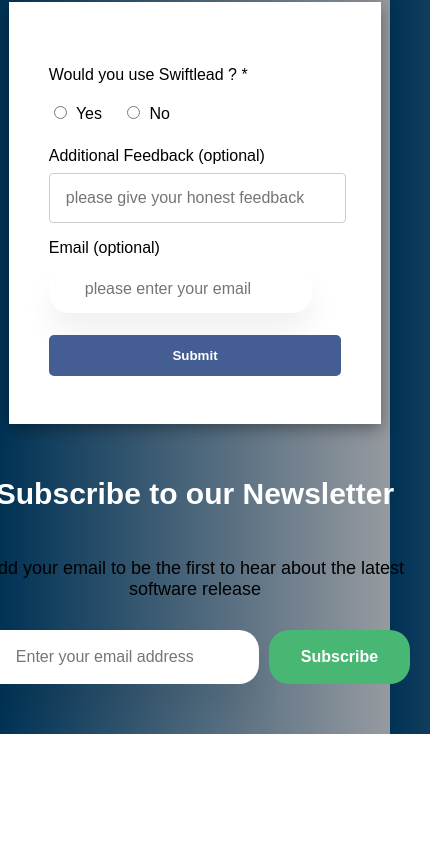
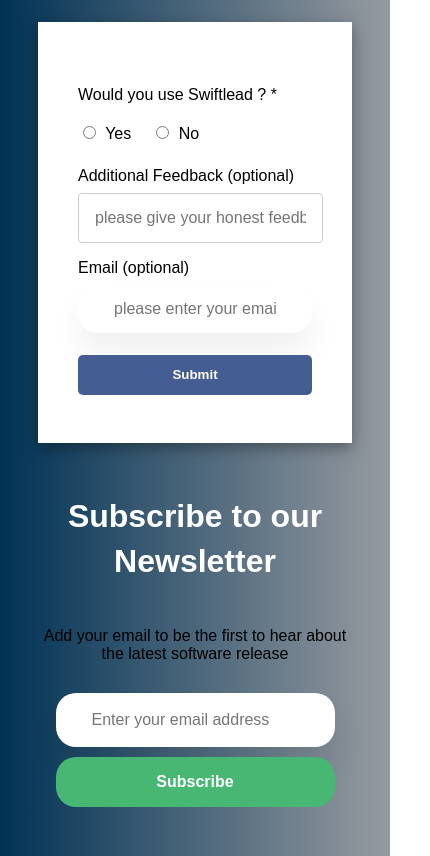
Before and after one commit to shubham71099/Swiftlead, a plain HTML site: page index.html in a window 390 px wide. Shown: the part 206-1062 px from the top of the page, 430 px wide, since content can reach past the window. Before the commit the page ends 940 px from the top, so only its background shows below. Drawn offline with Linux system fonts and the light colour scheme.

Commit message:
added mediaquery

```diff
--- a/style.css
+++ b/style.css
@@ -174,3 +174,36 @@
 .bt:hover {
     background-color: #3e9b5a;
 }
+
+@media (max-width: 768px) {
+    .video-container {
+        width: 90vw;
+        margin-bottom: 30px;
+    }
+
+    .form {
+        width: 60vw;
+    }
+    .news-heading {
+        font-size: 32px;
+    }
+
+    .news p {
+        font-size: 16px;
+    }
+
+    .input-group {
+        flex-direction: column;
+        align-items: center;
+    }
+
+    input[type="email"] {
+        width: 100%;
+        margin-right: 0;
+    }
+
+    .bt {
+        width: 100%;
+        margin-top: 10px;
+    }
+}
```
Also changed, not shown: script.js (added).
